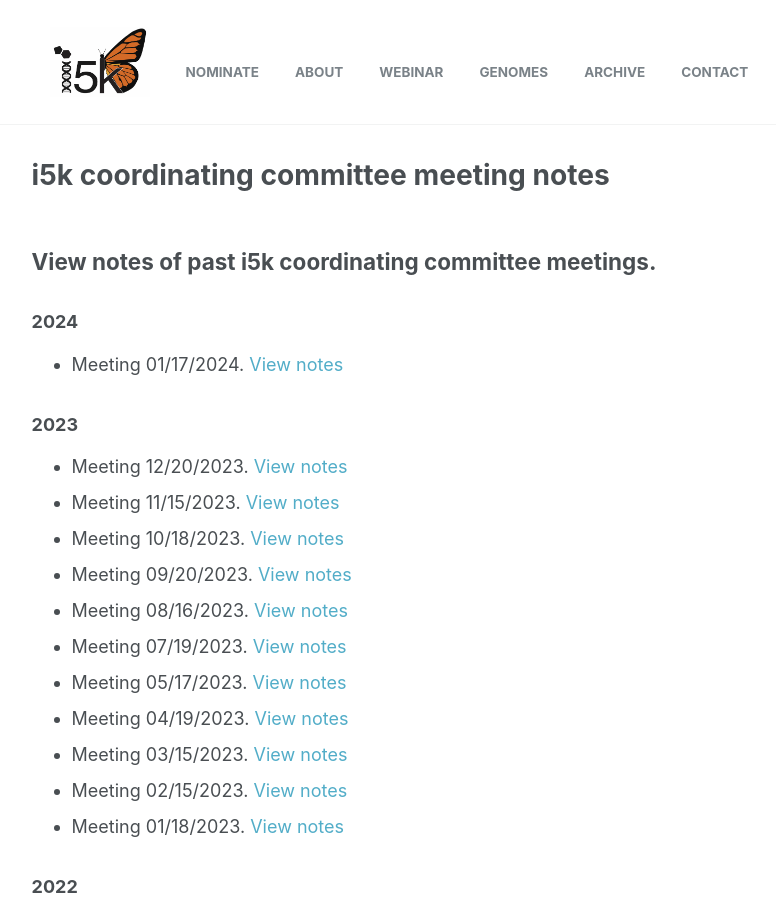
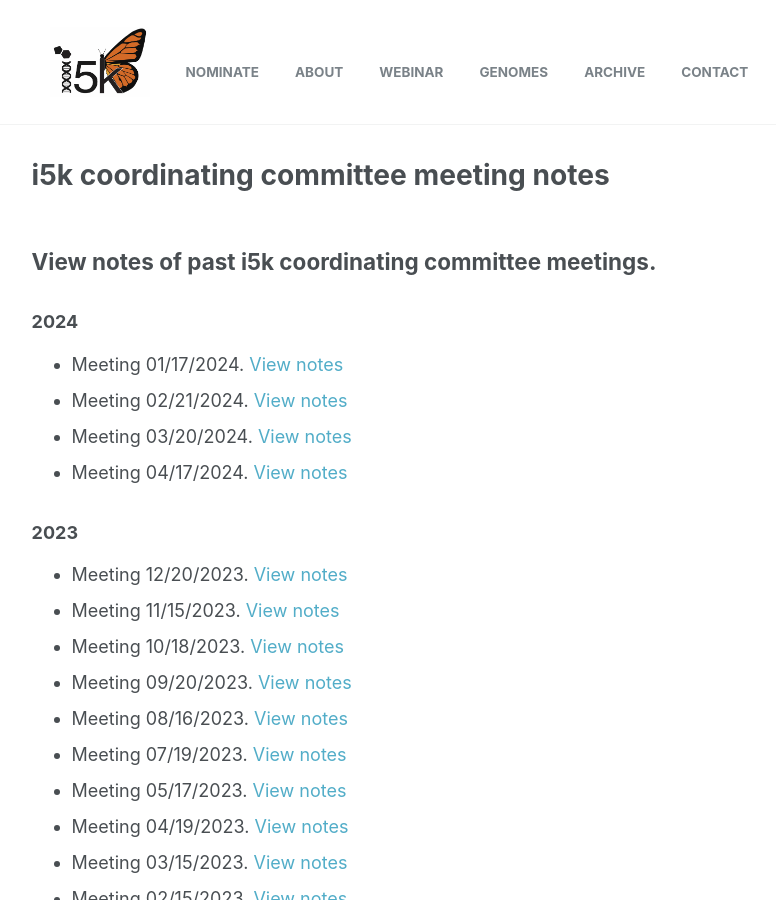
Before and after one commit to i5k/i5k.github.io, a Jekyll site: the page built from _pages/meeting-notes.md, in a window 1280 px wide and 900 px high. Shown: the whole window, without its empty margins (250-1026 px from the left). Built offline with Jekyll 4.4.1, drawn with Linux system fonts in a browser that asks for light colours.

Commit message:
Update meeting-notes.md

```diff
--- a/_pages/meeting-notes.md
+++ b/_pages/meeting-notes.md
@@ -7,6 +7,9 @@ permalink: /meeting-notes
 ## View notes of past i5k coordinating committee meetings.
 ### 2024
 * Meeting 01/17/2024. [View notes](/meeting_notes/01-17-2024_Notes)
+* Meeting 02/21/2024. [View notes](/meeting_notes/02-21-2024_Notes)
+* Meeting 03/20/2024. [View notes](/meeting_notes/03-20-2024_Notes)
+* Meeting 04/17/2024. [View notes](/meeting_notes/04-17-2024_Notes)
 
 ### 2023
 * Meeting 12/20/2023. [View notes](/meeting_notes/12-20-2023_Notes)
```
